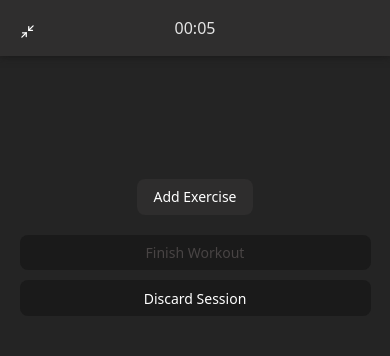
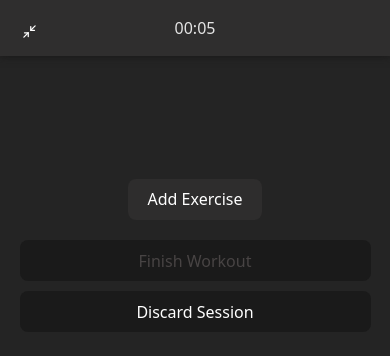
Before and after one commit to ink3rroll/Optymal, a React (Vite) app: page /session in a window 390 px wide. Shown: the top 356 px of the page. Built offline with nearby package versions, Linux system fonts and the light colour scheme.

Commit message:
fix: problem with automatic zoom on iphone, replaced the input font size to 16px

```diff
--- a/src/styles/App.css
+++ b/src/styles/App.css
@@ -7,6 +7,12 @@
   width: 100%;
   justify-content: center;
   min-height: 100dvh;
+}
+
+#root input {
+  font-size: 16px;
+  padding-left: 5px;
+  padding-block: 5px;
 }
 
 html, body {
--- a/src/styles/Dashboard.css
+++ b/src/styles/Dashboard.css
@@ -12,6 +12,6 @@
 
 button {
     width: 100%;
-    font-size: 14px;
+    font-size: 16px;
     margin-block-start: 10px;
 }
```
